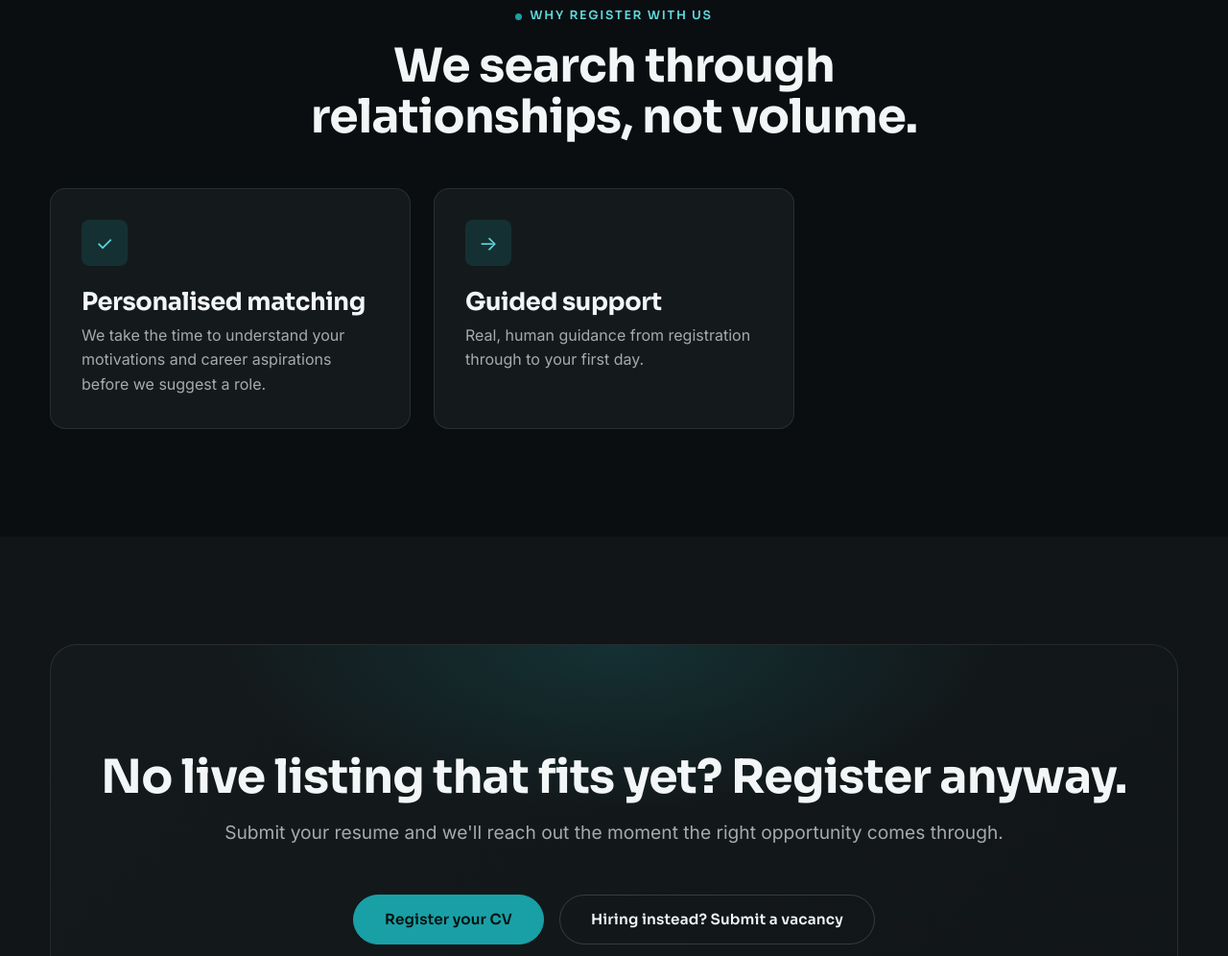
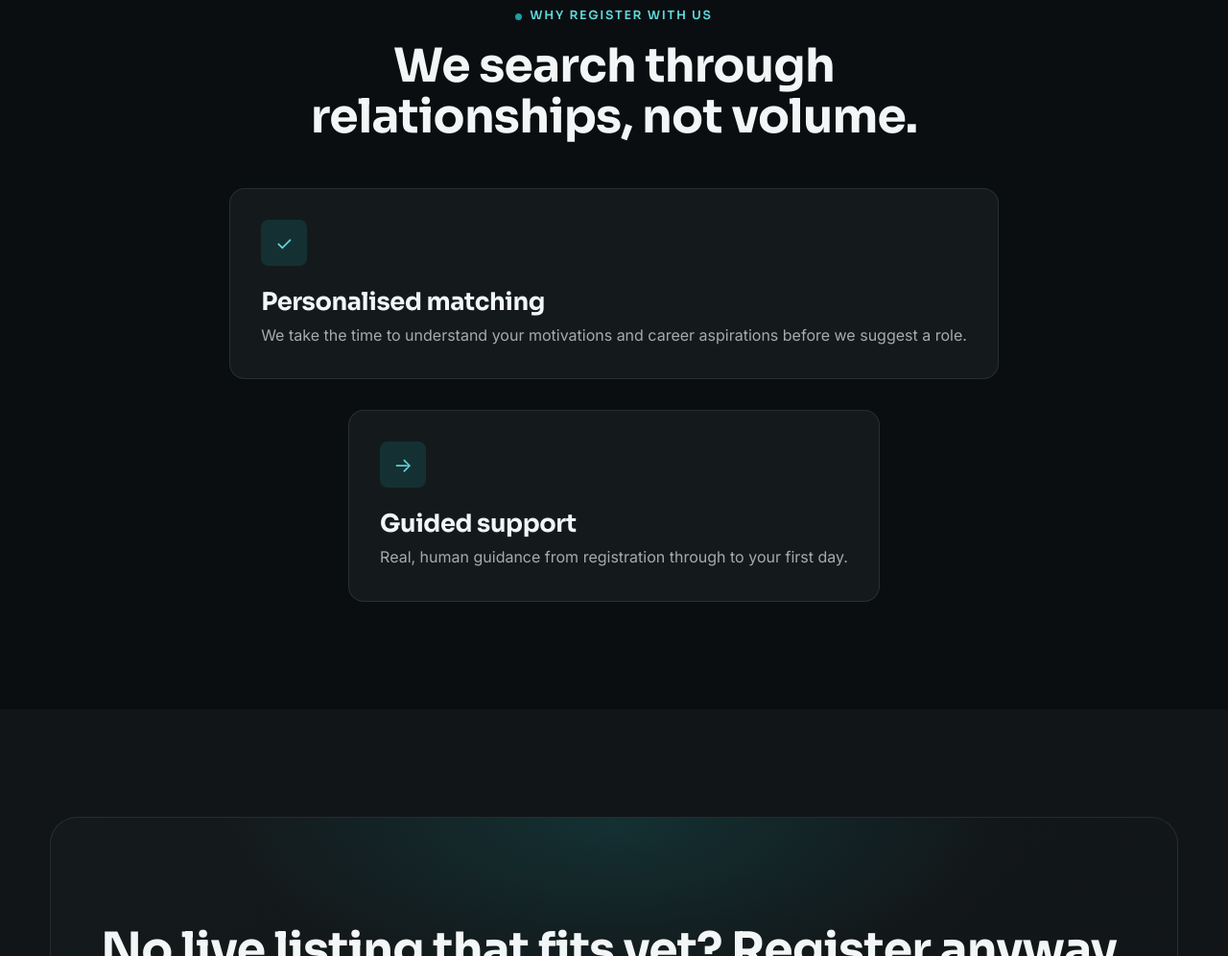
Before and after one commit to Danteked/BastionRecruitment, a website: page jobs.html in a window 1280 px wide. Shown: the part 2848-3844 px from the top of the page at 96% size. Drawn offline with Linux system fonts and the light colour scheme.

Commit message:
Centre job benefit cards on jobs page

```diff
--- a/jobs.html
+++ b/jobs.html
@@ -121,7 +121,7 @@
         <span class="eyebrow">Why register with us</span>
         <h2>We search through relationships, not volume.</h2>
       </div>
-      <div class="grid grid-3">
+      <div style="display:flex; justify-content:center; gap:var(--space-5); flex-wrap:wrap;">
         <div class="card reveal">
           <div class="card-icon" aria-hidden="true">✓</div>
           <h3>Personalised matching</h3>
```
